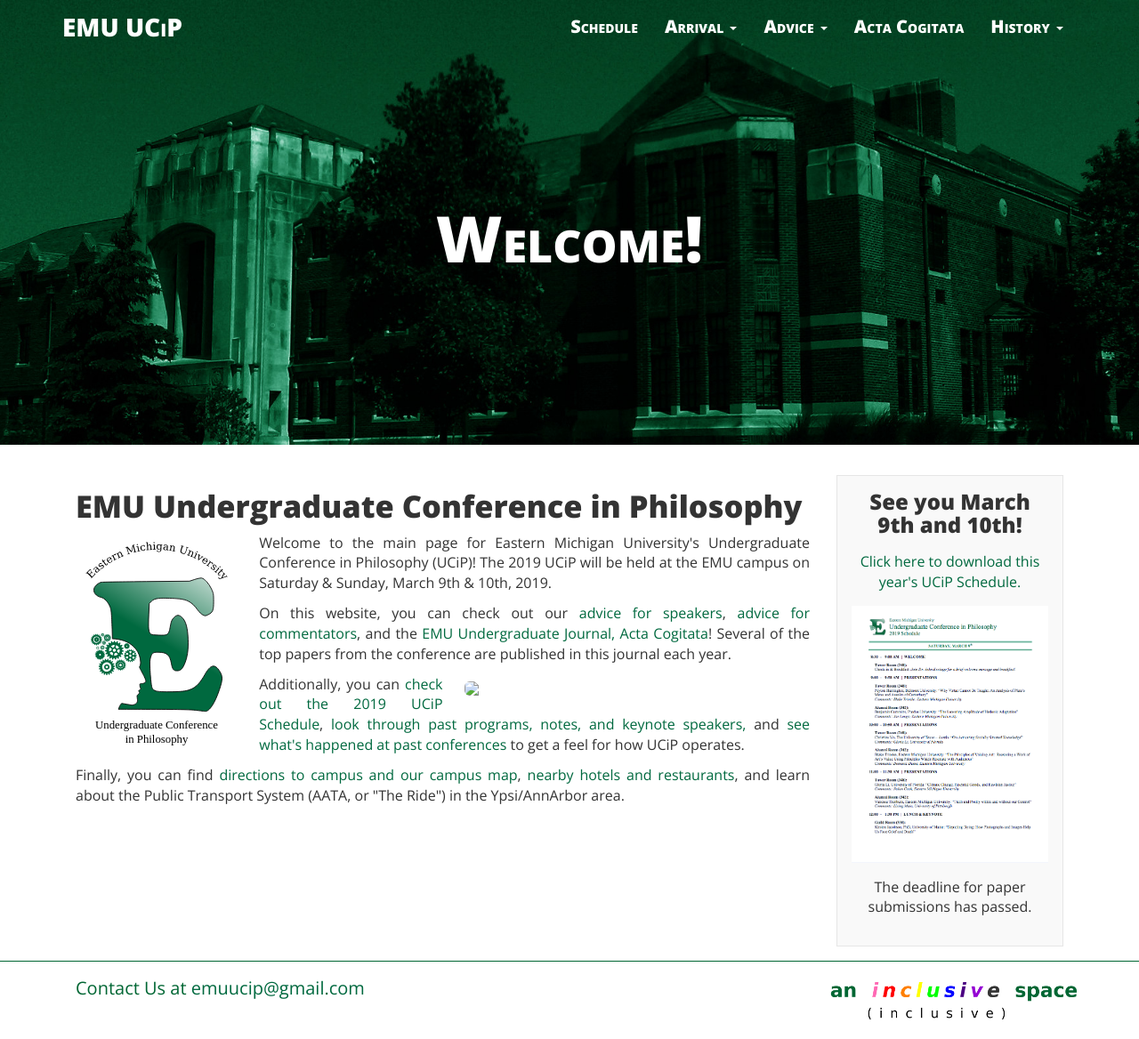
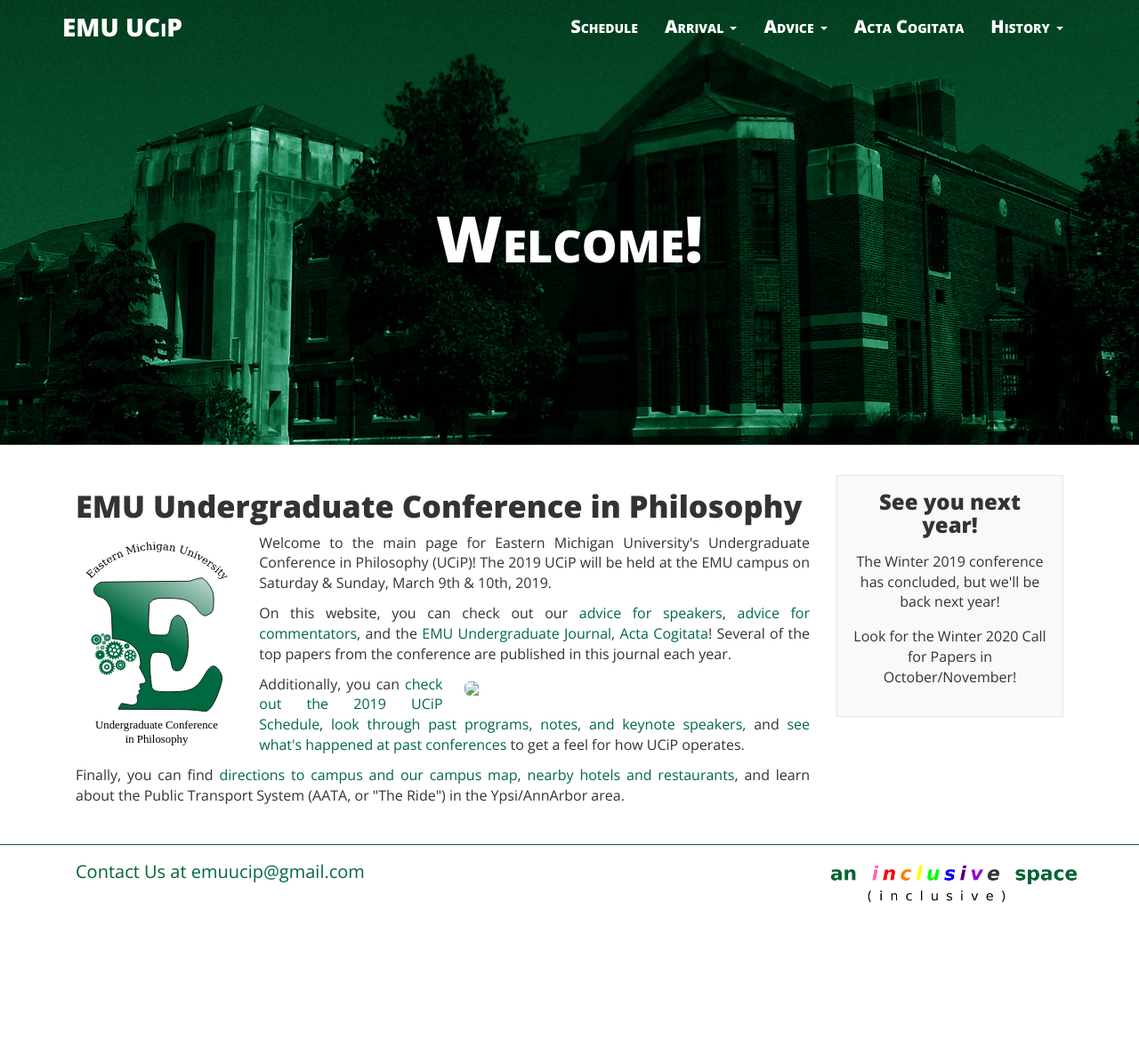
Before and after one commit to ucip/ucip.github.io, a Jekyll site: the page built from index.html, in a window 1280 px wide. Shown: the whole page at 89% size. Built offline with Jekyll 4.4.1, drawn with Linux system fonts in a browser that asks for light colours; nearby versions of some CDN libraries; after the commit the page ends 1037 px from its top, so only the background shows below that.

Commit message:
uncommenting correct sidebox

```diff
--- a/_includes/box.html
+++ b/_includes/box.html
@@ -41,13 +41,13 @@
     <a href="{{ site.baseurl }}/docs/2019-program.pdf"><img class="img-responsive" src="{{ site.baseurl }}/img/2019-program-img.png" ></a>
     <p class="text-center announcement-text">The deadline for paper submissions has passed.</p>
   </div>
-</div>
+</div>-->
 
-<!-- CONFERENCE CLOSED MESSAGE
+<!-- CONFERENCE CLOSED MESSAGE -->
 <div class="col-sm-3 col-xs-12 hidden-print">
   <div class="post-list-box announcement">
     <h3 class="text-center post-list-header">See you next year!</h3>
-    <p class="text-center announcement-text">The Winter 2018 conference has concluded, but we'll be back next year!</p>
-    <p class="text-center announcement-text">Look for the Winter 2019 Call for Papers in November!</p>
+    <p class="text-center announcement-text">The Winter 2019 conference has concluded, but we'll be back next year!</p>
+    <p class="text-center announcement-text">Look for the Winter 2020 Call for Papers in October/November!</p>
   </div>
-</div>-->
+</div>
```
Also changed, not shown: other parts of _includes/box.html (+1 -1 lines).
